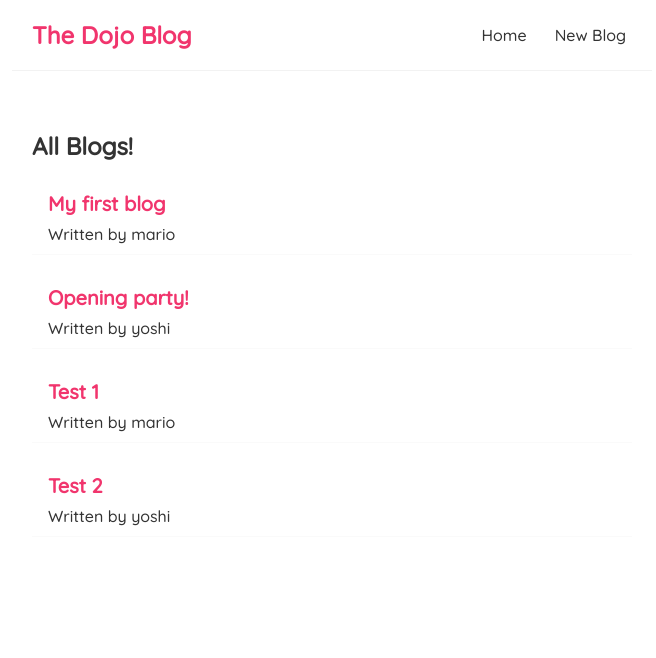
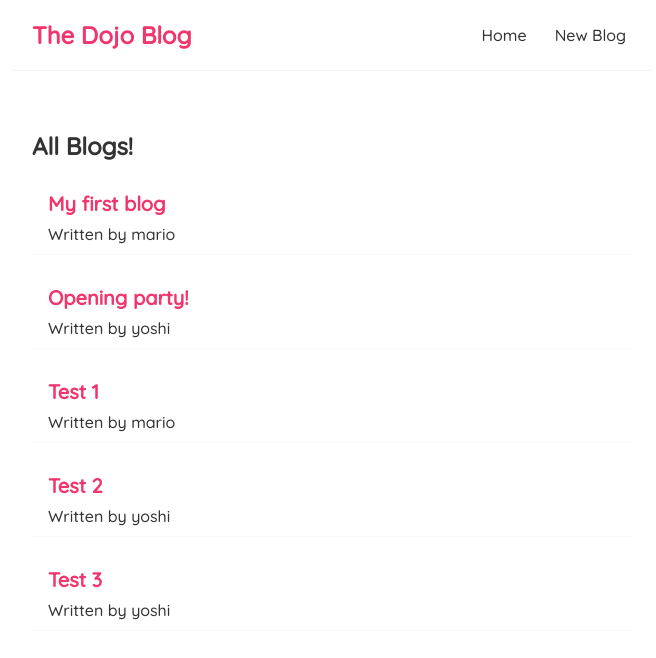
Before and after one commit to fabianb86/BlogReact, a React (Create React App) app: page / in a window 1280 px wide. Shown: the top 658 px of the page, without its empty margins (308-964 px from the left). Built offline with nearby package versions, Linux system fonts and the light colour scheme; data requests are answered from the project's data file.

Commit message:
26 | Programmatic Redirects

```diff
--- a/data/db.json
+++ b/data/db.json
@@ -23,6 +23,12 @@
       "body": "Segundo blog",
       "author": "yoshi",
       "id": 4
+    },
+    {
+      "title": "Test 3",
+      "body": "When the user clicks add blog, it redirects to the homepage.",
+      "author": "yoshi",
+      "id": 5
     }
   ]
 }
--- a/src/Create.js
+++ b/src/Create.js
@@ -1,31 +1,34 @@
-// Making a POST request: To send the data tracked to the database
+// Programmatic Redirects: To redirect the user to the homepage
 
 import { useState } from "react";
+// 01. Import usehistory hook
+import { useHistory } from "react-router-dom";
 
 const Create = () => {
   const [title, setTitle] = useState('');
   const [body, setBody] = useState('');
   const [author, setAuthor] = useState('mario');
-  // 02. A state for loading the new post request
   const [ isPending, setIsPending] = useState(false);
+  // 02. Set state
+  const history = useHistory();
 
   const handleSubmit = (e) => {
     e.preventDefault();
     const blog = { title, body, author };
 
-    // 03. Handle the Loading
     setIsPending(true);
 
-    // 01. Make a fetch api
     fetch('http://localhost:8000/blogs', {
       method: 'POST',
       headers: { 'Content-Type': 'application/json'},
       body: JSON.stringify(blog)
     }).then(() =>{
       console.log('new blog added')
-      // 04. Loading complete
       setIsPending(false);
+      // 03. Redirect to the homepage
+      history.push('/');
     })
+
   }
 
   return (
@@ -53,7 +56,6 @@ const Create = () => {
           <option value="mario">mario</option>
           <option value="yoshi">yoshi</option>
         </select>
-        {/* 05. Surround the button and set the loading */}
         { !isPending && <button>Add Blog</button>}
         { isPending && <button disabled>Adding Blog...</button>}
       </form>
```
